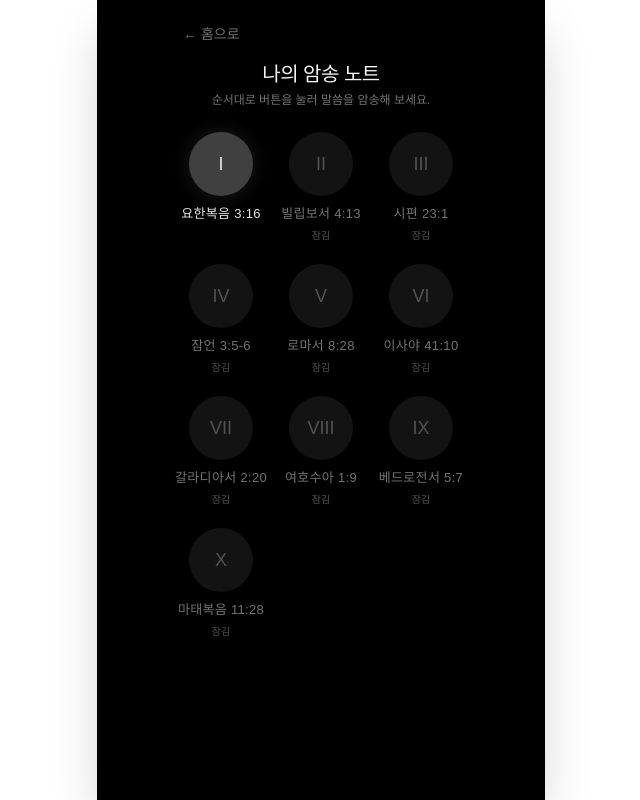
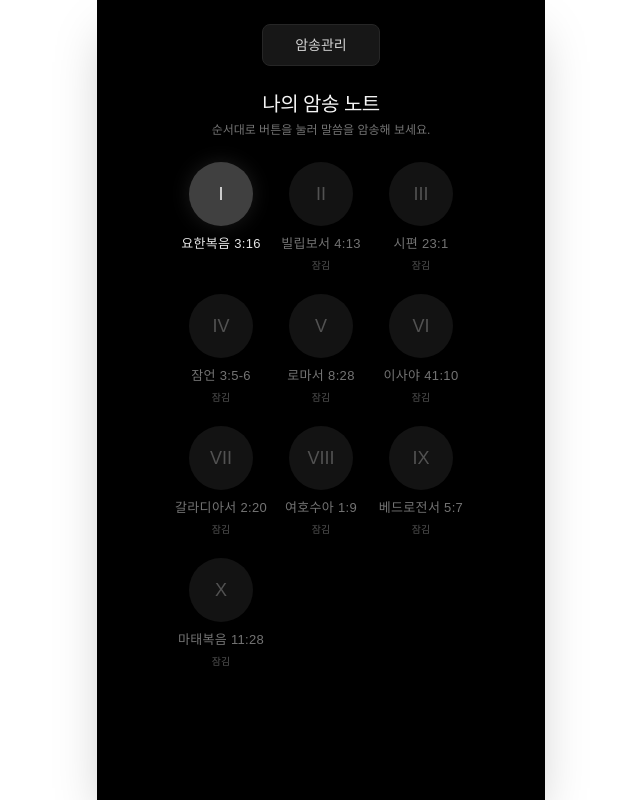
Before and after one commit to ashreihaish06-sys/biblemem, a Next.js app: page / in a window 1280 px wide. Both pictures are taken after a click on the button "시작하겠습니다". Shown: the whole page, without its empty margins (319-959 px from the left). Built offline with nearby package versions, Linux system fonts and the light colour scheme.

Commit message:
style: change back to home button to centered rectangular '암송관리' button

```diff
--- a/src/app/page.tsx
+++ b/src/app/page.tsx
@@ -190,12 +190,12 @@ export default function Home() {
   // === 1~10번 목록 화면 ===
   return (
     <main className="flex min-h-full flex-col items-center justify-start p-6 max-w-md mx-auto relative pt-6 pb-6 bg-black">
-      <div className="w-full flex justify-between items-center mb-4 px-2">
+      <div className="w-full flex justify-center items-center mb-6">
         <button
           onClick={() => setHasStarted(false)}
-          className="text-neutral-500 hover:text-neutral-300 transition-colors flex items-center text-sm"
+          className="bg-neutral-900 text-neutral-300 hover:text-white hover:bg-neutral-800 transition-all px-8 py-2.5 rounded-lg text-sm font-medium border border-neutral-800 shadow-sm"
         >
-          ← 홈으로
+          암송관리
         </button>
       </div>
 
```
